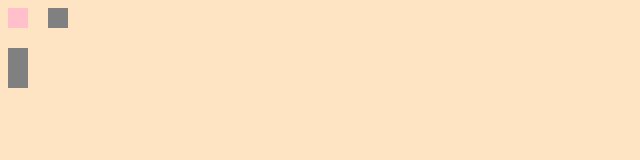
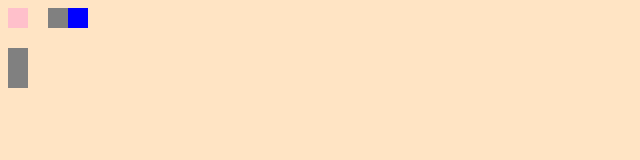
Before and after one commit to dsamsoniuk/przesuwacz, a plain HTML site: page index.html in a window 1280 px wide. Shown: the full height of the page, 0-640 px from the left. Drawn offline with Linux system fonts and the light colour scheme.

Commit message:
poprawka na blokach

```diff
--- a/css/style.css
+++ b/css/style.css
@@ -11,11 +11,16 @@
     position: absolute;
 }
 
-.stone {
-    display: block;
-    background-color: grey;
+.block {
     width: 20px;
     height:20px;
     position: absolute;
+    display: block;
+}
+.stone {
+    background-color: grey;
+}
 
+.water {
+    background-color: blue;
 }
--- a/js/script.js
+++ b/js/script.js
@@ -6,21 +6,26 @@
 
 
 var map = [
-    [48,8],
-    [8,68],
-    [8,48]
+    [48,8, "stone"],[68,8, "water"],
+    [8,68, "stone"],
+    [8,48, "stone"]
 ];
 
 var block = {
-    over : function (top,left) {
+    over : function (top,left,type) {
 
         for (i = 0; i < map.length; i++) {
             if (map[i][0] == left && map[i][1] == top) {
+                this.onIn();
                 return true;
             }
         }
         return false;
+    },
+    onIn : function () {
+
     }
+
 }
 
 function placeBox(top,left) {
@@ -45,7 +50,6 @@
 }
 
 $( "body" ).on( "keydown", function( event ) {
-    // console.log(event.type + ": " +  event.which );
     if (event.which == 37) { //lewa strzalka
         placeBox(0,-1);
     }
@@ -60,19 +64,12 @@
     }
 });
 
-
-
 function generateMap(map) {
-
     var i;
-    var block_stone = "<div class=\"stone\"></div>";
-    // var d           = document.getElementById("area");
-
     for (i = 0; i < map.length; i++) {
-        var b = $(block_stone).css({top : map[i][1], left : map[i][0]});
-
-        $('#area').append(b.prop("outerHTML"));
+        var box_block   = "<div class=\" block "+map[i][2]+"\"></div>";
+        var b           = $(box_block).css({top : map[i][1], left : map[i][0]});
+        $('#area').append( b.prop("outerHTML") );
     }
-
 }
 generateMap(map)
```
